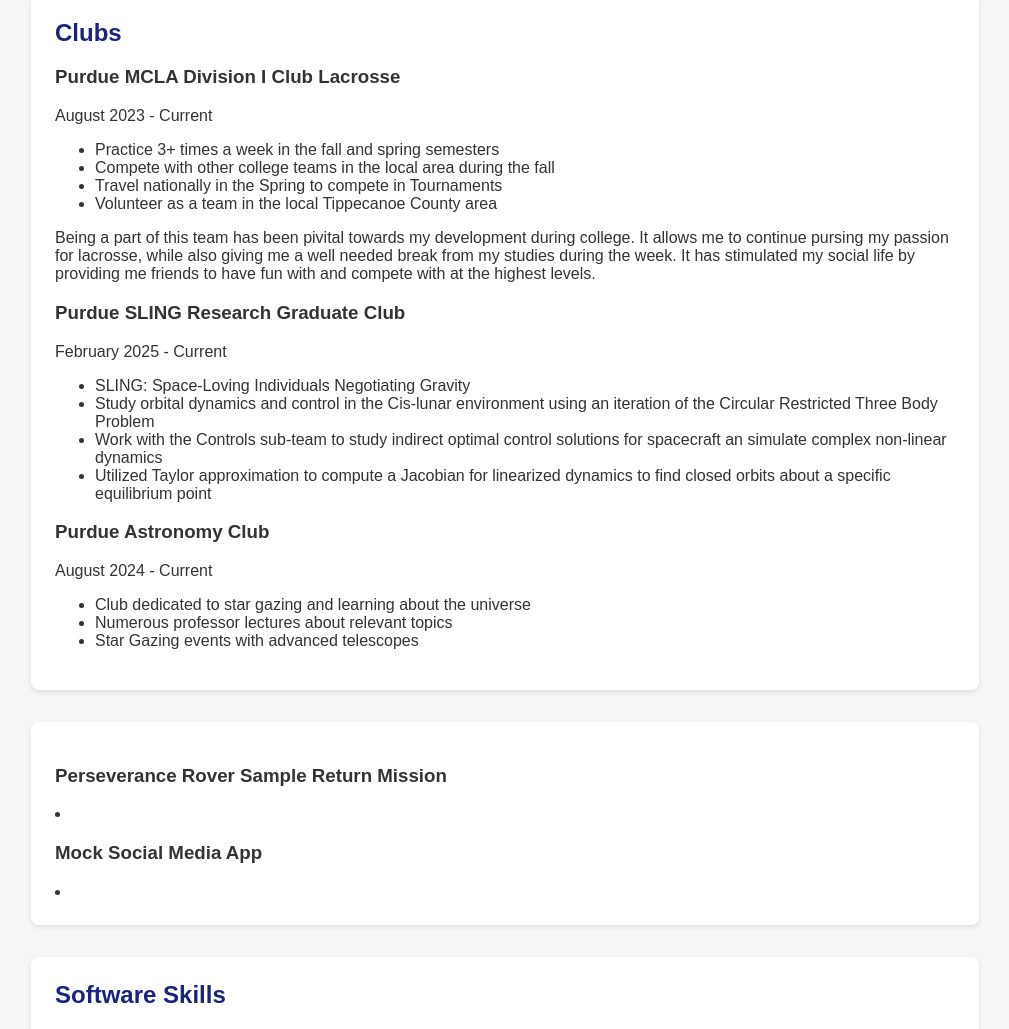
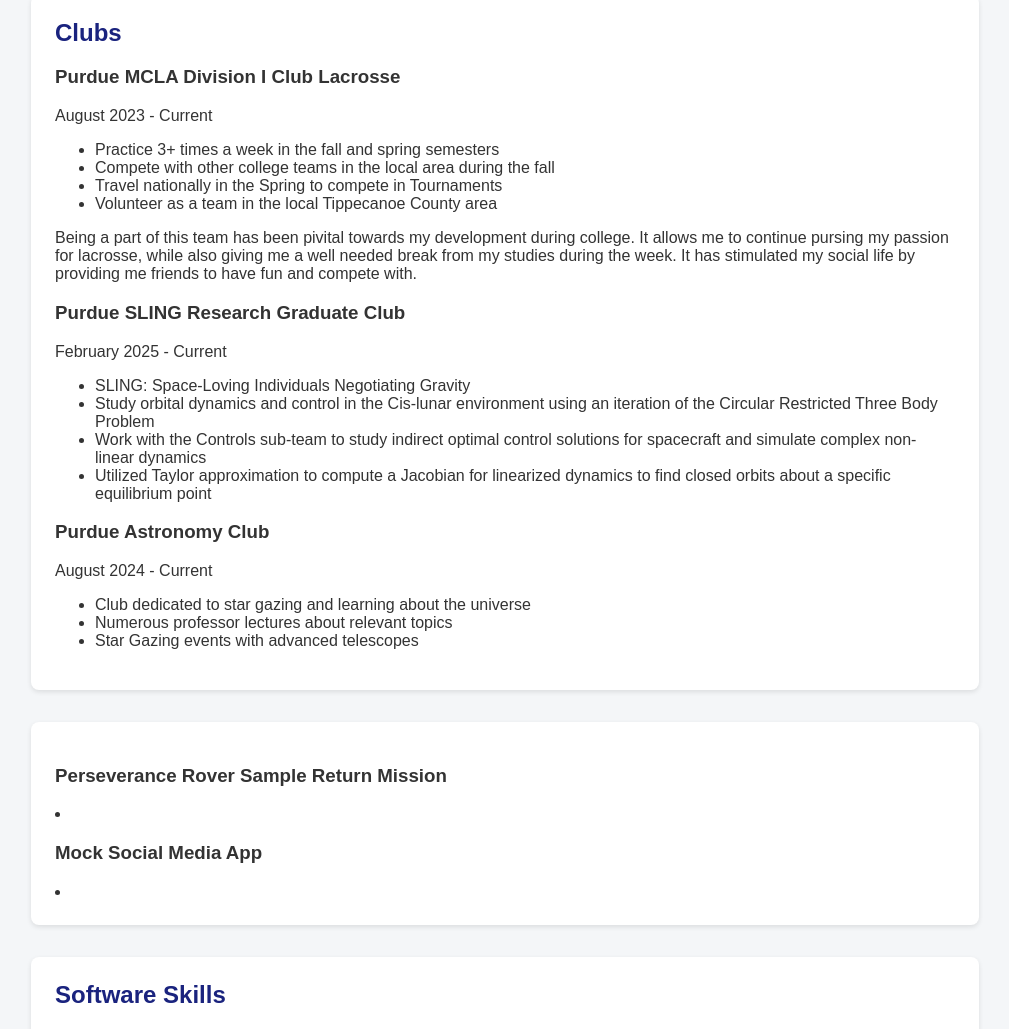
Before and after one commit to WillWalters1/WillWalters.github.io, a plain HTML site: page index.html in a window 1280 px wide. Shown: the part 1103-2132 px from the top of the page, without its empty margins (135-1144 px from the left). Drawn offline with Linux system fonts and the light colour scheme.

Commit message:
Update index.html

```diff
--- a/index.html
+++ b/index.html
@@ -147,13 +147,13 @@
 
     <p> Being a part of this team has been pivital towards my development during college. It allows me to continue
     pursing my passion for lacrosse, while also giving me a well needed break from my studies during the week. It has stimulated
-    my social life by providing me friends to have fun with and compete with at the highest levels. </p>
+    my social life by providing me friends to have fun and compete with. </p>
 
     <h3>Purdue SLING Research Graduate Club</h3> <p> February 2025 - Current</p>
     <ul>
       <li>SLING: Space-Loving Individuals Negotiating Gravity</li>
       <li>Study orbital dynamics and control in the Cis-lunar environment using an iteration of the Circular Restricted Three Body Problem</li>
-      <li>Work with the Controls sub-team to study indirect optimal control solutions for spacecraft an simulate complex non-linear dynamics</li>
+      <li>Work with the Controls sub-team to study indirect optimal control solutions for spacecraft and simulate complex non-linear dynamics</li>
       <li>Utilized Taylor approximation to compute a Jacobian for linearized dynamics to find closed orbits about a specific equilibrium point</li>
     </ul>
 
```
